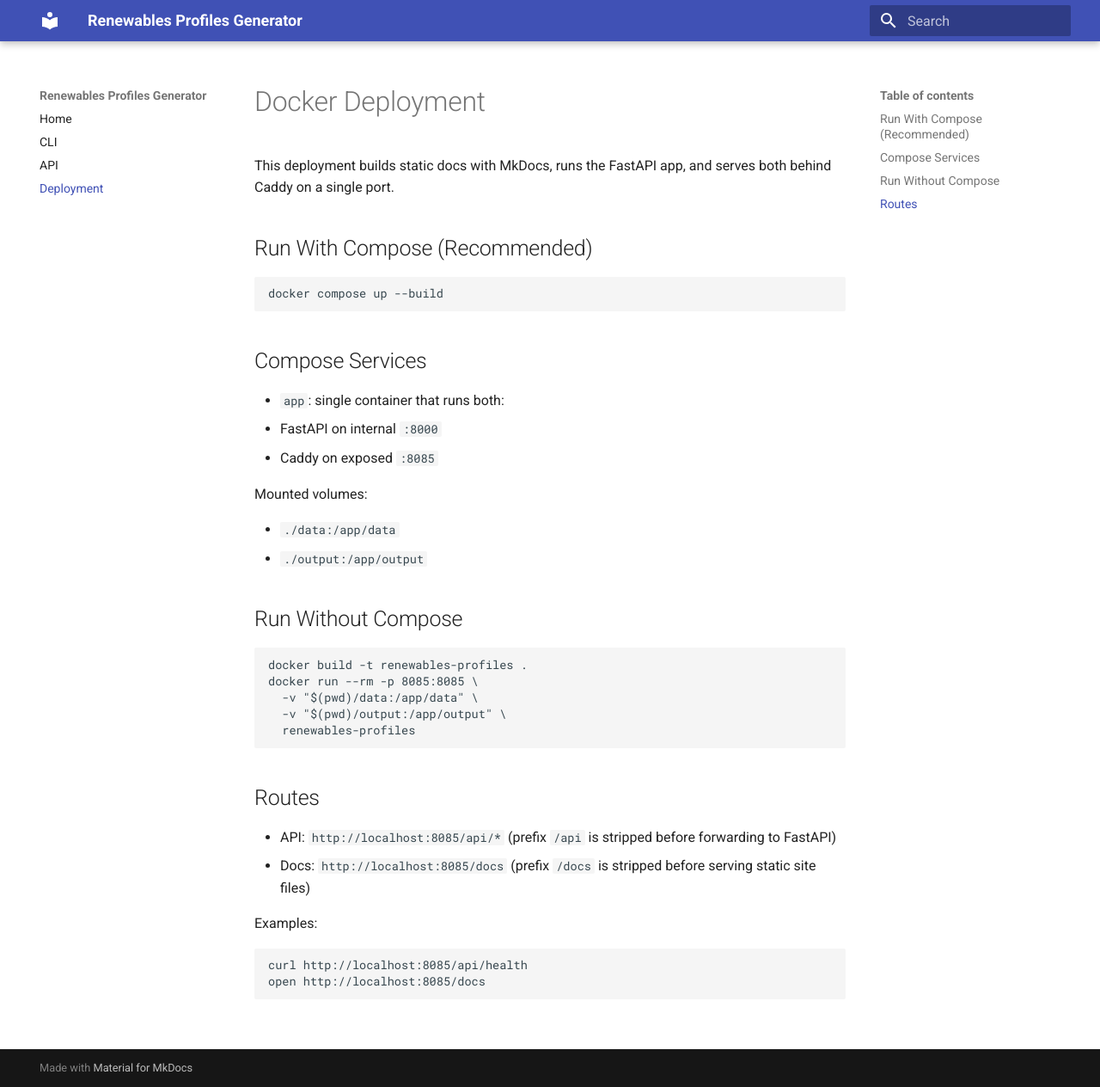
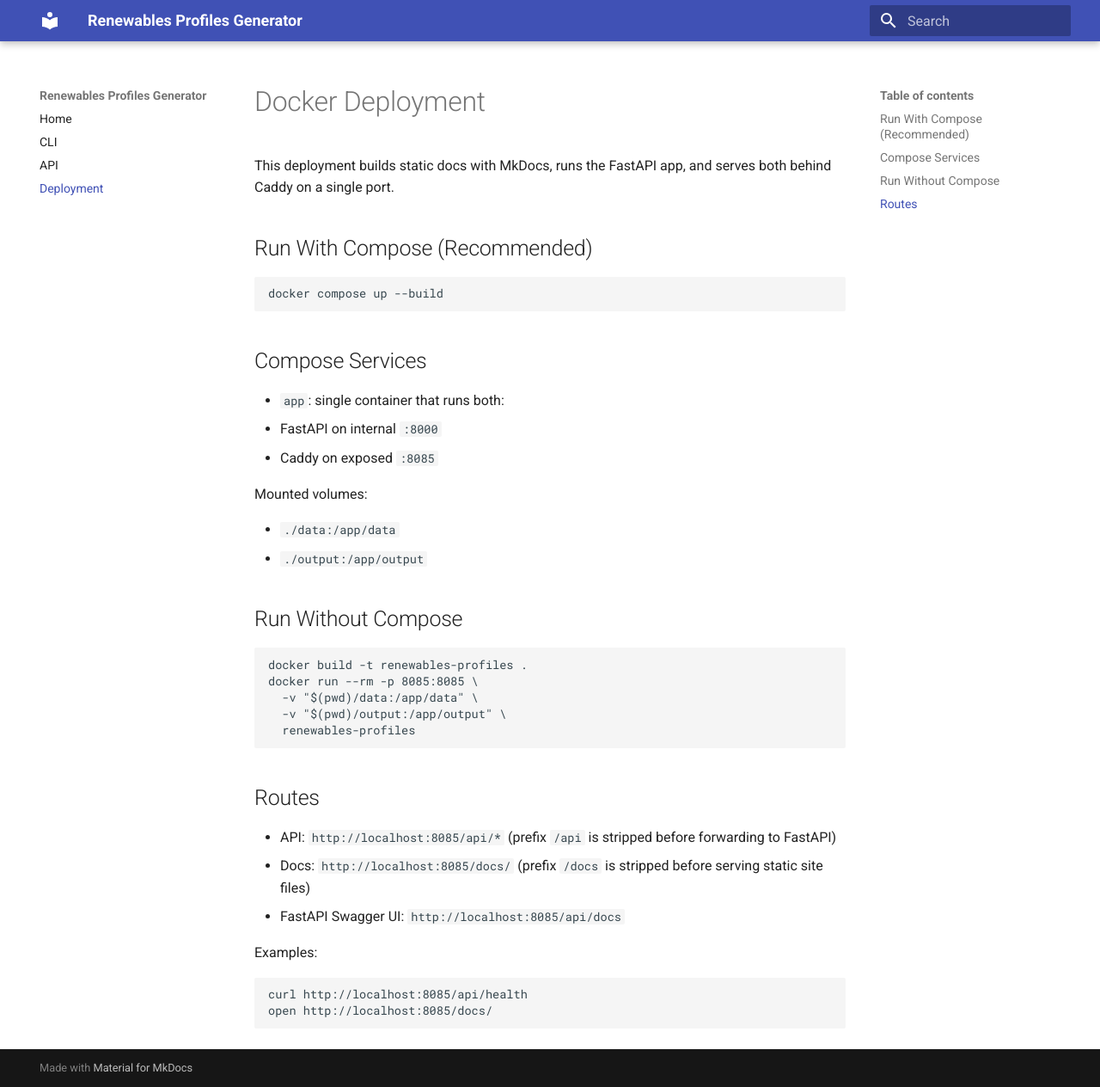
Before and after one commit to thesethtruth/atlite-profiles-api, an MkDocs documentation site: the page built from docs/deployment.md, in a window 1280 px wide and 1264 px high. Shown: the whole window at 86% size. Built offline with MkDocs 1.6.1 and Material for MkDocs 9.7.7, drawn with Linux system fonts in a browser that asks for light colours.

Commit message:
fix routing

````diff
--- a/docs/deployment.md
+++ b/docs/deployment.md
@@ -32,11 +32,12 @@ docker run --rm -p 8085:8085 \
 ## Routes
 
 - API: `http://localhost:8085/api/*` (prefix `/api` is stripped before forwarding to FastAPI)
-- Docs: `http://localhost:8085/docs` (prefix `/docs` is stripped before serving static site files)
+- Docs: `http://localhost:8085/docs/` (prefix `/docs` is stripped before serving static site files)
+- FastAPI Swagger UI: `http://localhost:8085/api/docs`
 
 Examples:
 
 ```bash
 curl http://localhost:8085/api/health
-open http://localhost:8085/docs
+open http://localhost:8085/docs/
 ```
````
Also changed, not shown: docs/index.md (+1 -1 lines), 3 other files.
